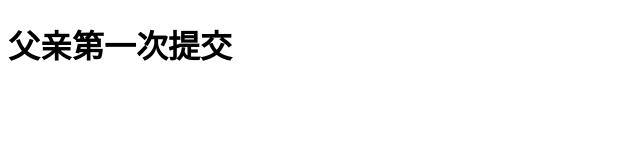
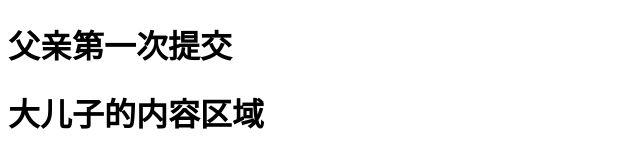
Before and after one commit to xiongzhuangaly/text011, a plain HTML site: page index.html in a window 1280 px wide. Shown: the whole page, without its empty margins (0-640 px from the left). Drawn offline with Linux system fonts and the light colour scheme.

Commit message:
大儿子的内容

```diff
--- a/index.html
+++ b/index.html
@@ -7,5 +7,6 @@
 </head>
 <body>
     <h1>父亲第一次提交</h1>
+    <h1>大儿子的内容区域</h1>
 </body>
 </html>
```
